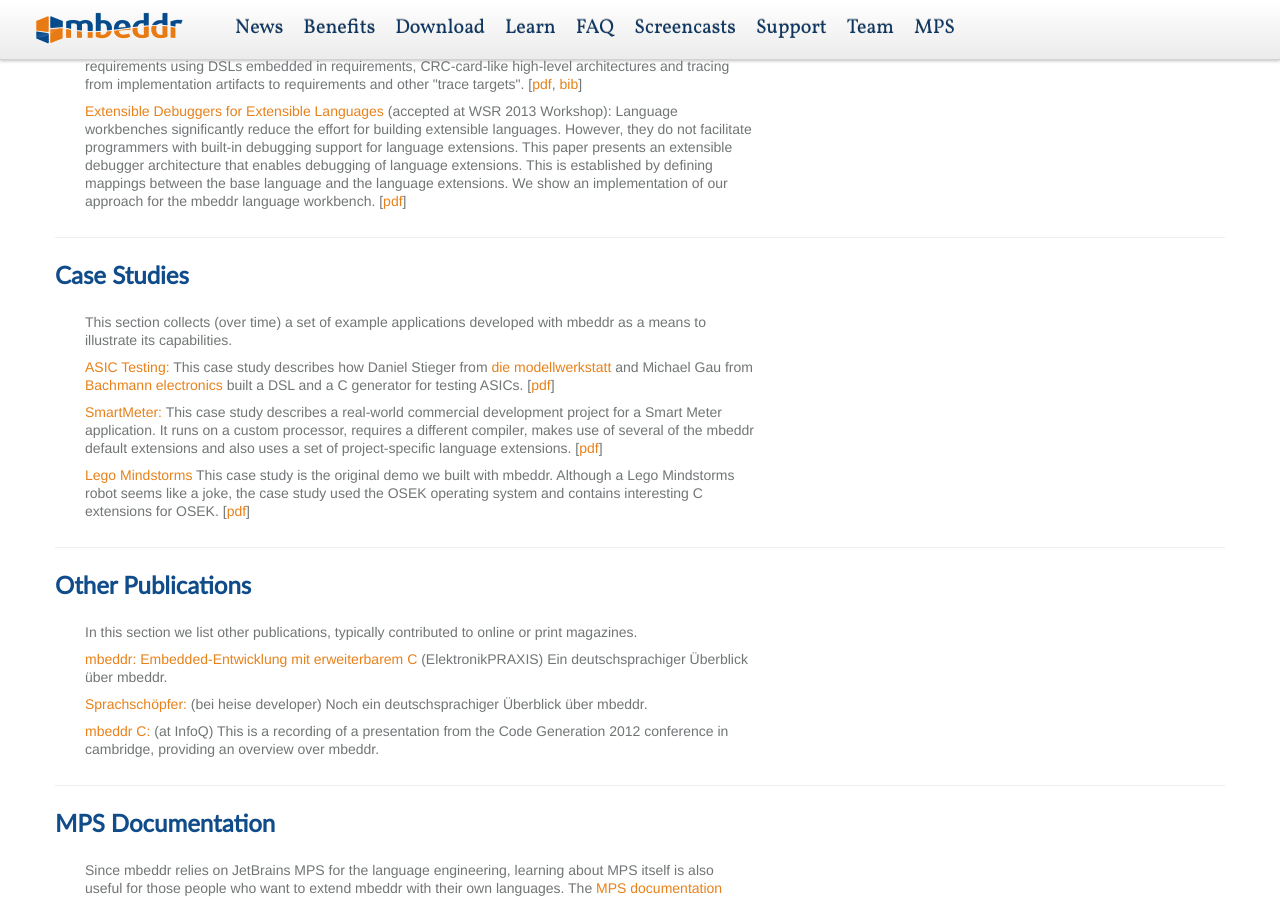
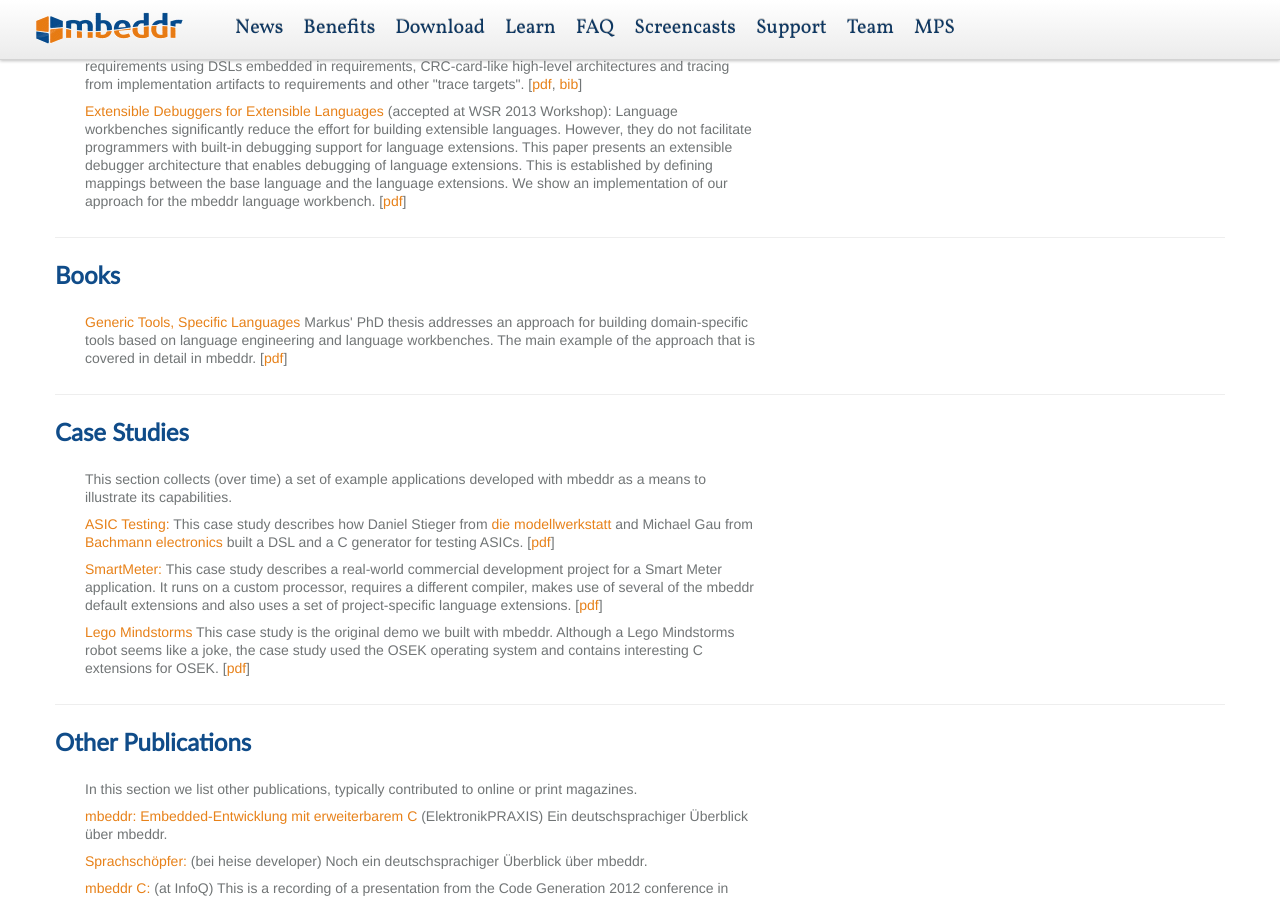
Before and after one commit to mbeddr/mbeddr.github.io, a Jekyll site: the page learn.html, which Jekyll copies as it is, in a window 1280 px wide and 900 px high, scrolled down 1021 px. Built offline with Jekyll 4.4.1, drawn with Linux system fonts in a browser that asks for light colours; nearby versions of some CDN libraries; library files that are not in the unit come from our copies.

Commit message:
added my thesis for the Learn page

```diff
--- a/learn.html
+++ b/learn.html
@@ -157,6 +157,23 @@
 </div>
 
 
+
+
+
+
+
+
+
+
+
+
+
+
+
+
+
+
+
 <hr/>
 <h2 id="papers">Published Papers</h2>
 
@@ -246,6 +263,38 @@
         <div class="span1">&nbsp;</div>
     </div>
 </div>
+
+
+
+
+
+
+<hr/>
+<h2 id="papers">Books</h2>
+
+<div class="container">
+    <div class="container">
+        <div class="span7">
+
+
+
+            <p>
+                <a href='http://voelter.de/defense/thesis-markusvoelter-1.0-web.pdf'>Generic Tools, Specific Languages</a>
+                Markus' PhD thesis addresses an approach for building domain-specific tools based on language engineering
+                and language workbenches. The main example of the approach that is covered in detail in mbeddr. [<a href='files/voelteretal-mbeddr-final.pdf'/>pdf</a>]
+            </p>
+
+        </div>
+        <div class="span1">&nbsp;</div>
+    </div>
+</div>
+
+
+
+
+
+
+
 
 
 <hr/>
```
